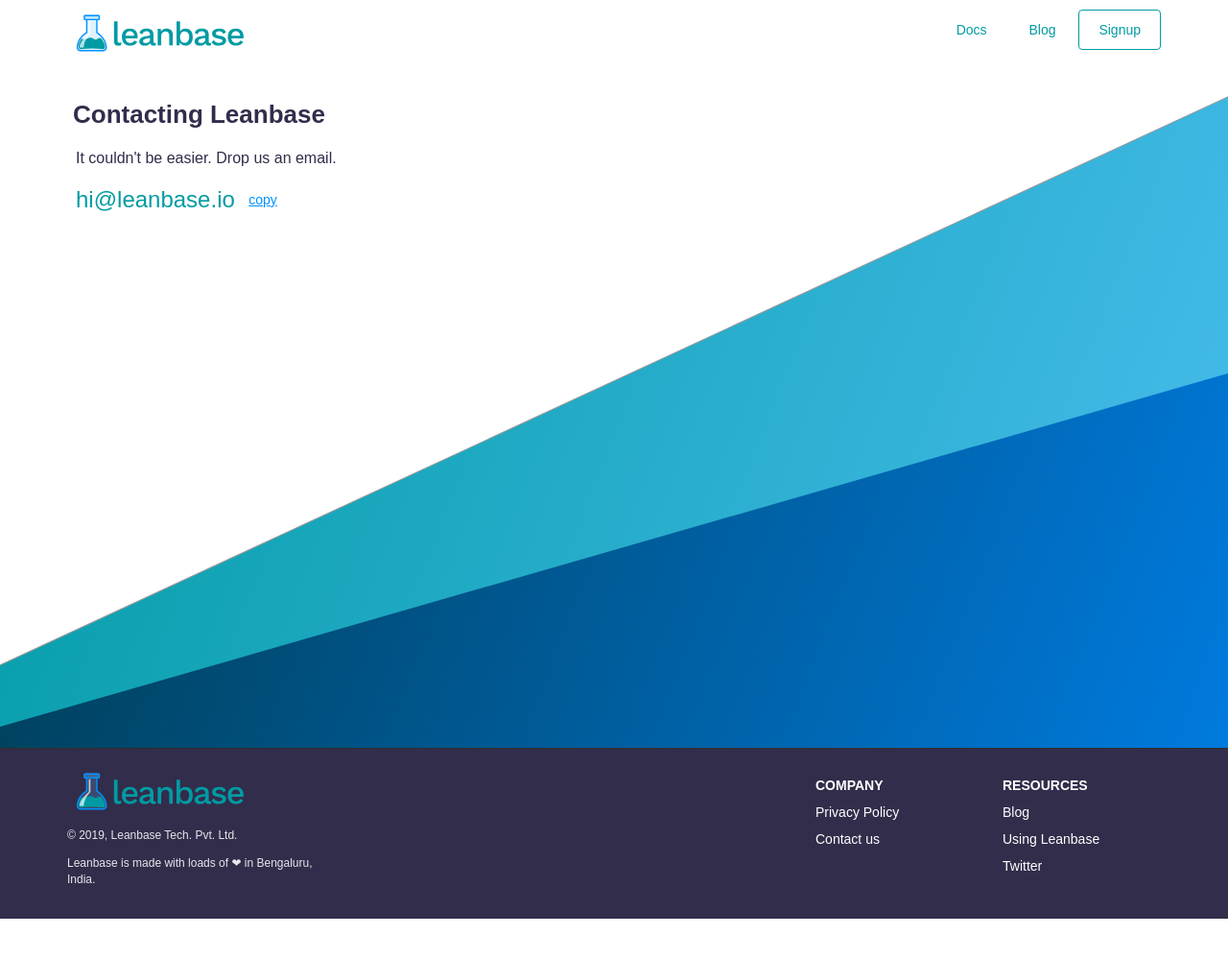
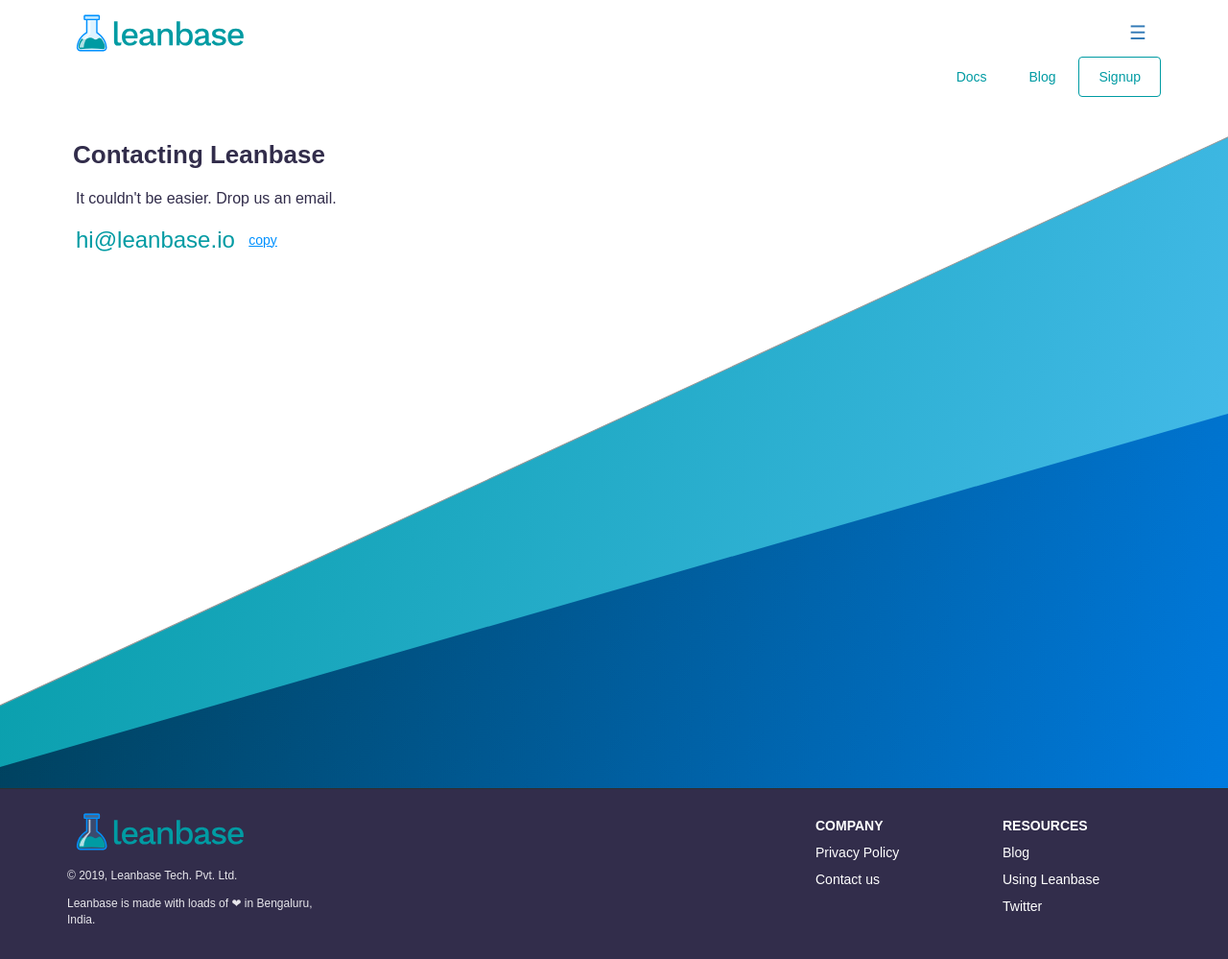
Before and after one commit to Leanbase/presence, a Jekyll site: the page built from contact/index.html, in a window 1280 px wide. Shown: the whole page at 96% size. Built offline with Jekyll 4.4.1, drawn with Linux system fonts in a browser that asks for light colours; some web fonts are replaced; before the commit the page ends 957 px from its top, so only the background shows below that.

Commit message:
Show header with hamburger icon on mobile

```diff
--- a/_includes/header.html
+++ b/_includes/header.html
@@ -1,10 +1,13 @@
 <div class="header">
   <div class="container">
     <div class="row">
-      <div class="col-md-2 col-lg-2 col-sm-12 col-xs-12">
+      <div class="col-md-2 col-xs-4">
         <a class="logo" href="/"><img src="/assets/images/logo-full.svg" alt="leanbase"></a>
       </div>
-      <div class="col-md-4 col-md-offset-6 col-sm-12 col-xs-12 header-links text-right">
+      <div class="mob-header-button hidden-md">
+        <a id="reveal-header-links" href="#">&#9776;</a>
+      </div>
+      <div id="header-links" class="col-md-4 col-md-offset-6 header-links hidden-xs">
         <a class="header-link" href="/docs/">Docs</a>
         <a class="header-link" href="/blog/">Blog</a>
         <a class="header-link primary" href="javascript:slideSignupIn('');">Signup</a>
--- a/assets/scss/_header.scss
+++ b/assets/scss/_header.scss
@@ -37,4 +37,34 @@
       }
     }
   }
+
+  .header-links-block {
+    width: 100vw;
+    box-shadow: 0 14px 41px -20px #009BA3;
+    padding-top: 20px;
+
+    a.header-link {
+      display: block;
+      text-decoration: underline;
+      font-size: 18px;
+
+      padding: 20px;
+    }
+  }
+
+  .mob-header-button {
+    text-align: right;
+    padding-right: 20px;
+
+    a {
+      font-size: 20px;
+      display: inline-block;
+      padding: 10px;
+      text-decoration: none;
+
+      &:active {
+        text-decoration: none;
+      }
+    }
+  }
 }
```
Also changed, not shown: other parts of _includes/header.html (+32 -0 lines).
